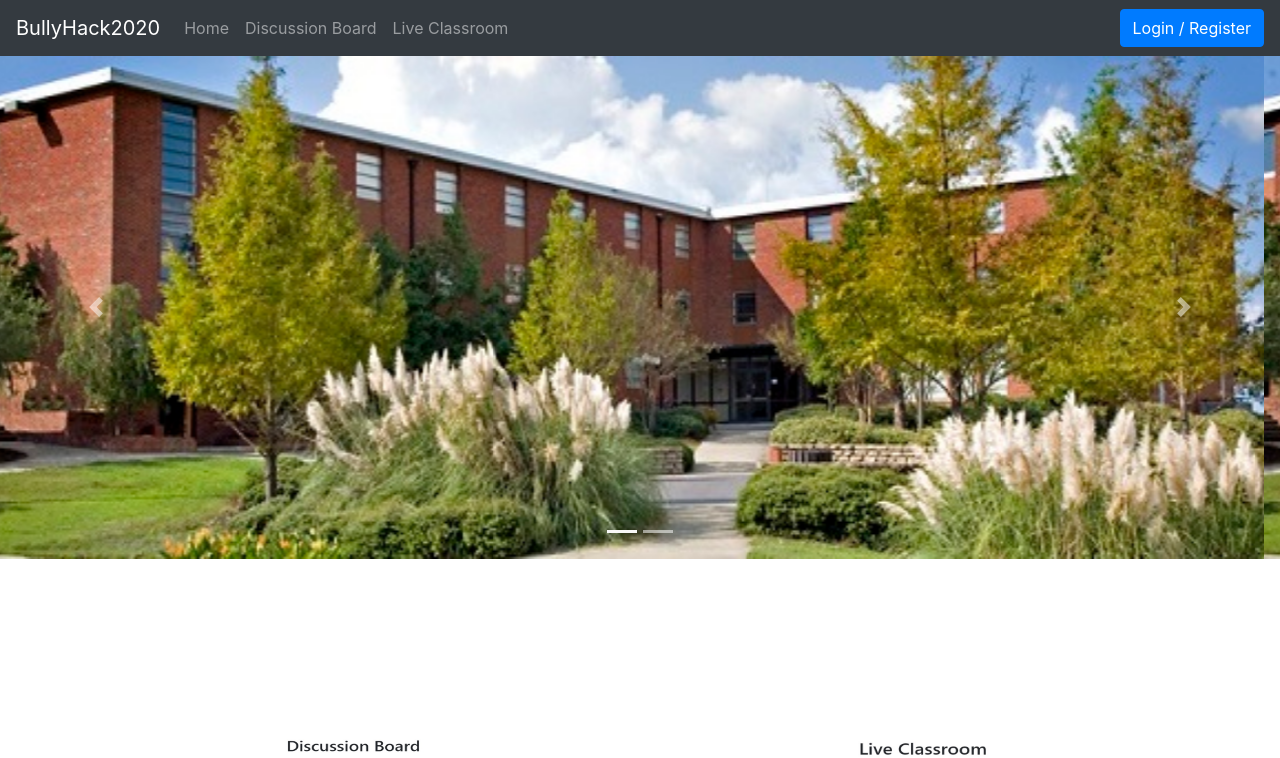
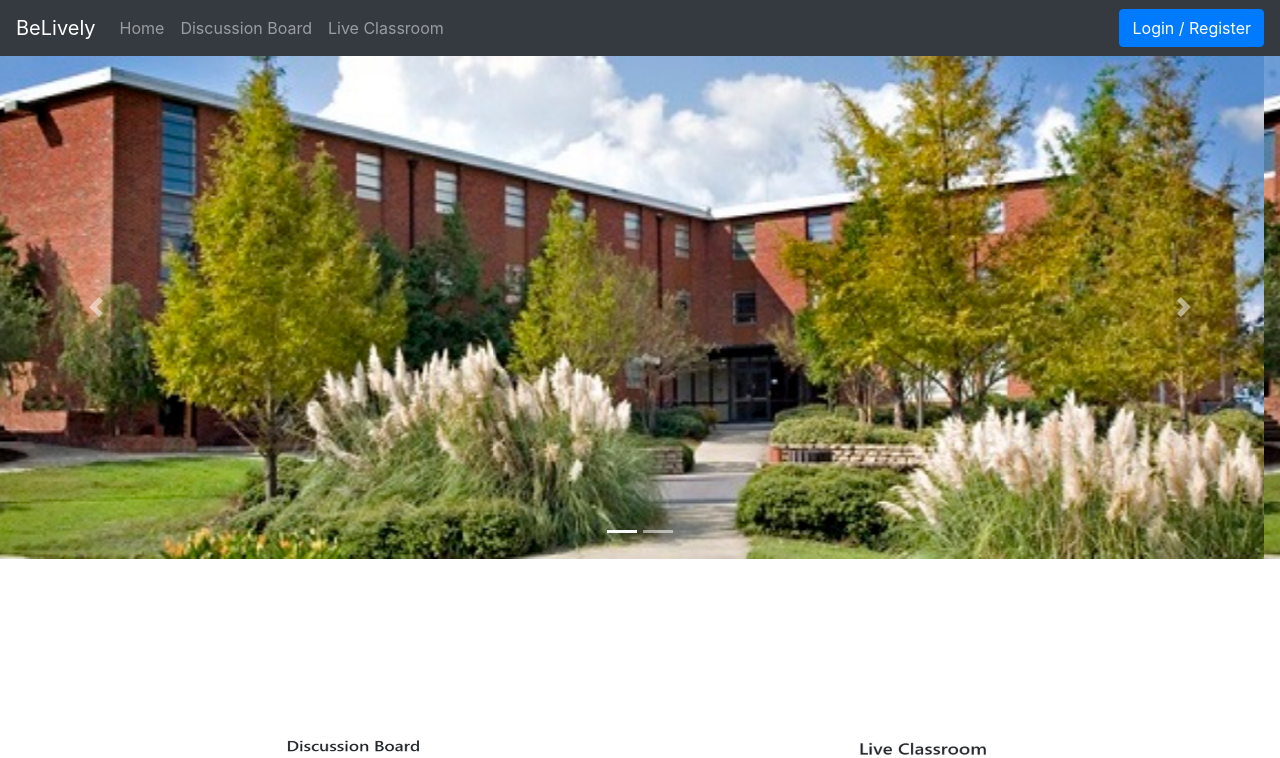
Before and after one commit to JustinASmith/BullyHack2020, a React (Create React App) app in the folder client/: page / in a window 1280 px wide. Shown: the top 758 px of the page. Built offline with nearby package versions, Linux system fonts and the light colour scheme; no server answers.

Commit message:
Update App.js

```diff
--- a/client/src/App.js
+++ b/client/src/App.js
@@ -41,7 +41,7 @@ function App() {
   return (
     <Router>
       <Navbar bg="dark" variant="dark">
-          <Link className="navbar-brand" exact to='/'>BullyHack2020</Link>
+          <Link className="navbar-brand" exact to='/'>BeLively</Link>
           <Nav className="mr-auto">
           <Link className="nav-link" exact to='/'>Home</Link>
           <Link className="nav-link" to='/discussion-board'>Discussion Board</Link>
```
